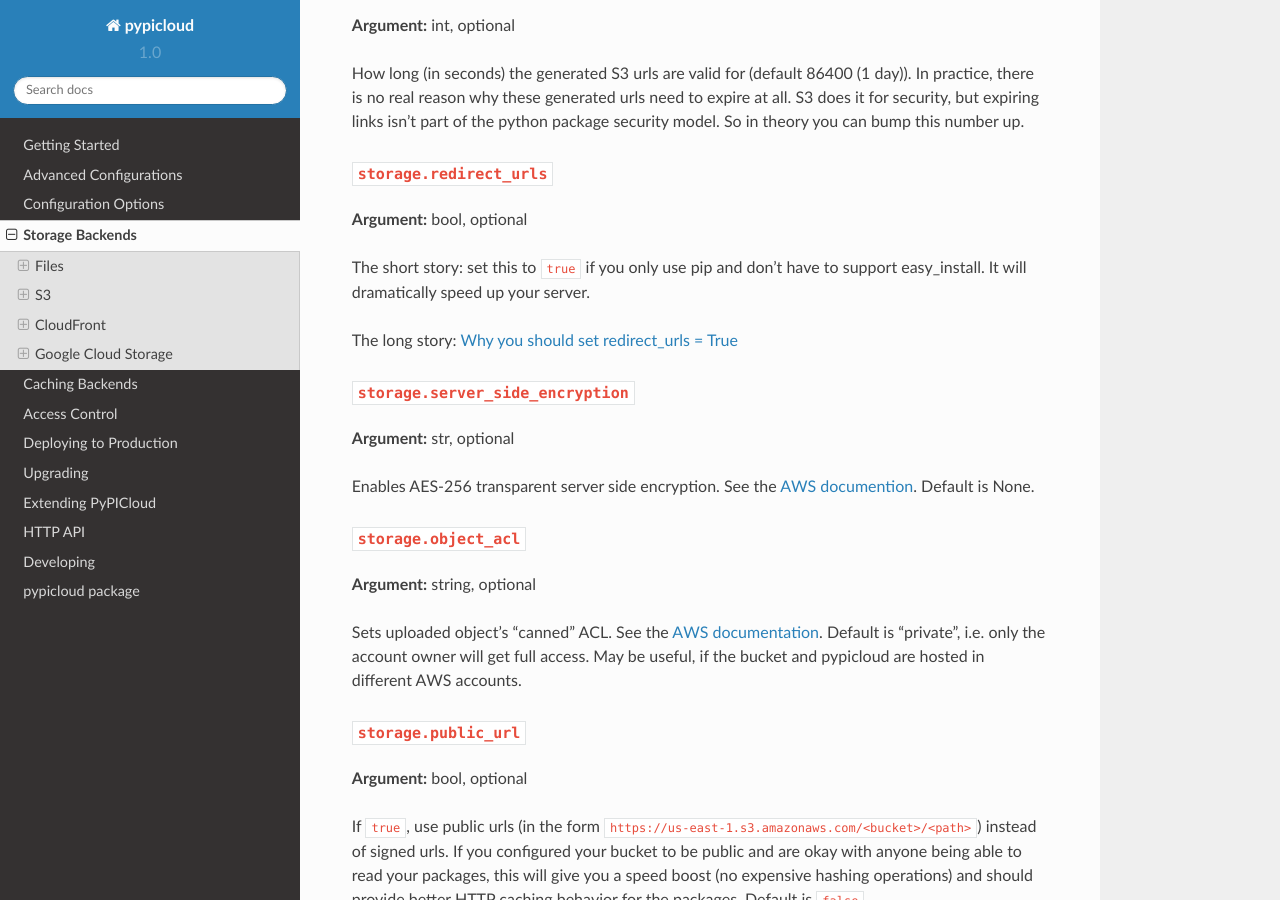
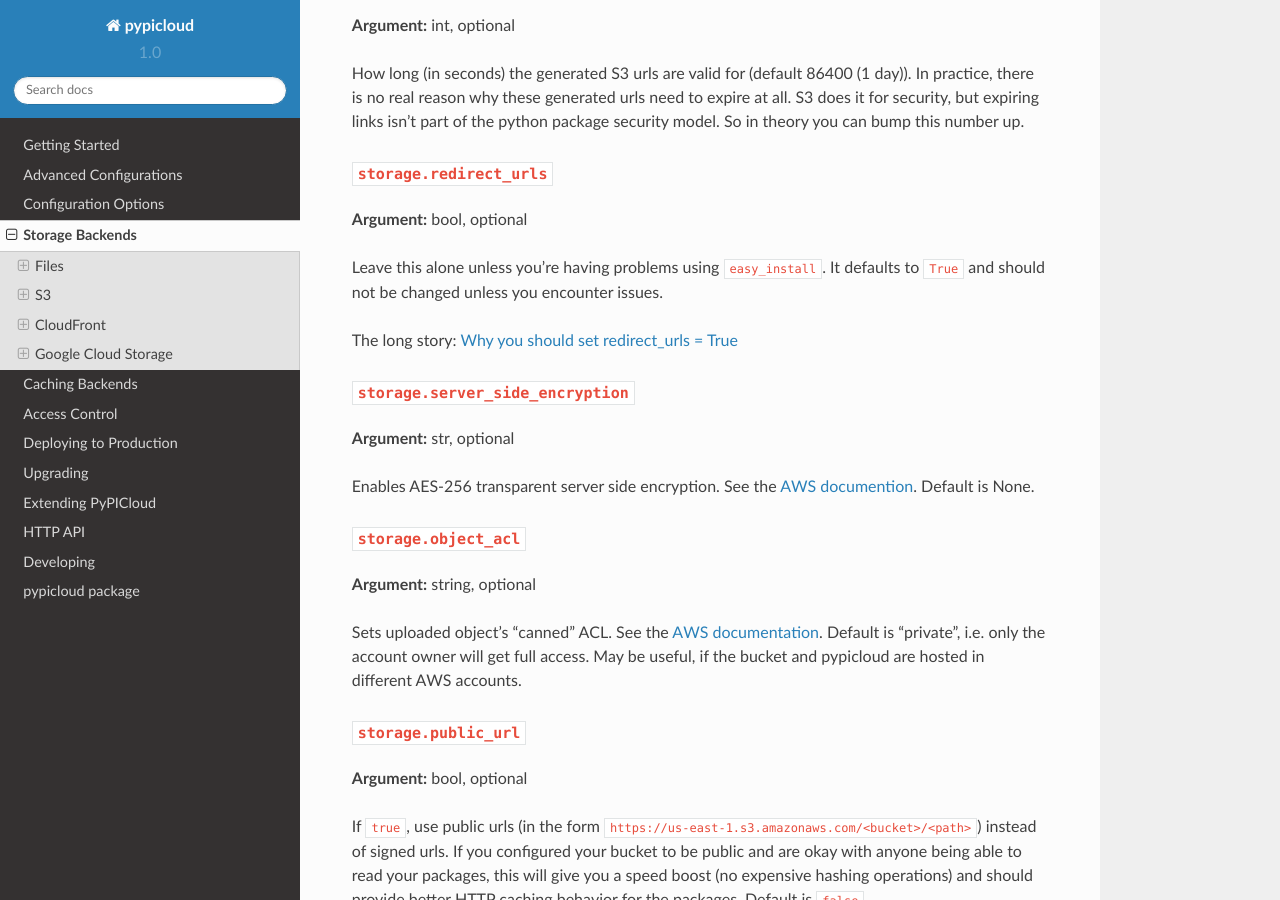
Before and after one commit to stevearc/pypicloud, a Sphinx documentation site: the page built from doc/topics/storage.rst, in a window 1280 px wide and 900 px high, scrolled down 2325 px. Built offline with Sphinx 7.4.7 and the Read the Docs theme 2.0.0, drawn with Linux system fonts in a browser that asks for light colours; pages that are not in the unit, such as notebooks, are missing from menus; some of the changed text lies outside the part shown.

Commit message:
Change default storage.redirect_urls value to True
This option was originally added because easy_install had some issues with the signed S3 urls and HTTP redirects.
https://pypicloud.readthedocs.io/en/latest/topics/redirect_urls.html#redirect-detail
From some recent testing, it looks like this may no longer be an issue.
Changing the default value to True here will yield massive speed &
efficiency wins for anyone using the default settings for pypicloud.

```diff
--- a/doc/topics/deploy.rst
+++ b/doc/topics/deploy.rst
@@ -25,8 +25,6 @@ generate a default production config file.
 
 .. warning::
     You should make sure that ``session.secure`` is ``true``
-
-You probably want to set :ref:`redirect_urls = true <redirect_detail>` for a speed boost.
 
 You may want to tweak :ref:`auth.rounds <auth_rounds>` for more speed (see `#115
 <https://github.com/stevearc/pypicloud/issues/115#issuecomment-346648180>`__ for
--- a/doc/topics/storage.rst
+++ b/doc/topics/storage.rst
@@ -110,8 +110,8 @@ python package security model. So in theory you can bump this number up.
 ~~~~~~~~~~~~~~~~~~~~~~~~~
 **Argument:** bool, optional
 
-The short story: set this to ``true`` if you only use pip and don't have to
-support easy_install. It will dramatically speed up your server.
+Leave this alone unless you're having problems using ``easy_install``. It
+defaults to ``True`` and should not be changed unless you encounter issues.
 
 The long story: :ref:`redirect_detail`
 
@@ -281,8 +281,8 @@ python package security model. So in theory you can bump this number up.
 ~~~~~~~~~~~~~~~~~~~~~~~~~
 **Argument:** bool, optional
 
-The short story: set this to ``true`` if you only use pip and don't have to
-support easy_install. It will dramatically speed up your server.
+Leave this alone unless you're having problems using ``easy_install``. It
+defaults to ``True`` and should not be changed unless you encounter issues.
 
 The long story: :ref:`redirect_detail`
 
```
Also changed, not shown: 1 other file.
